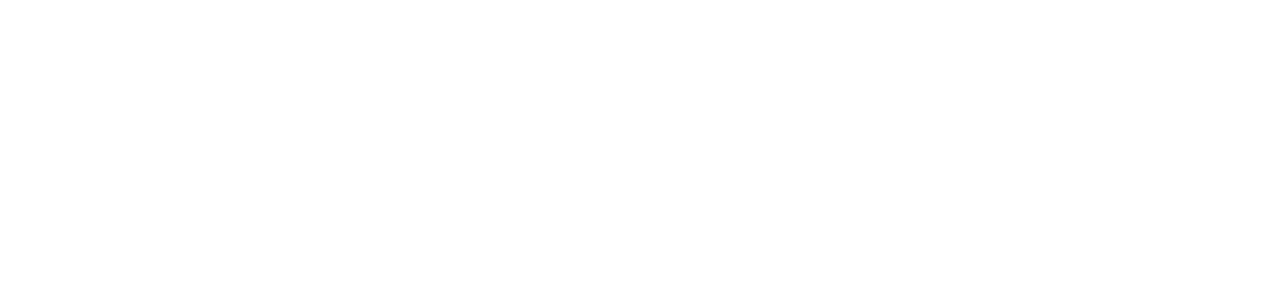
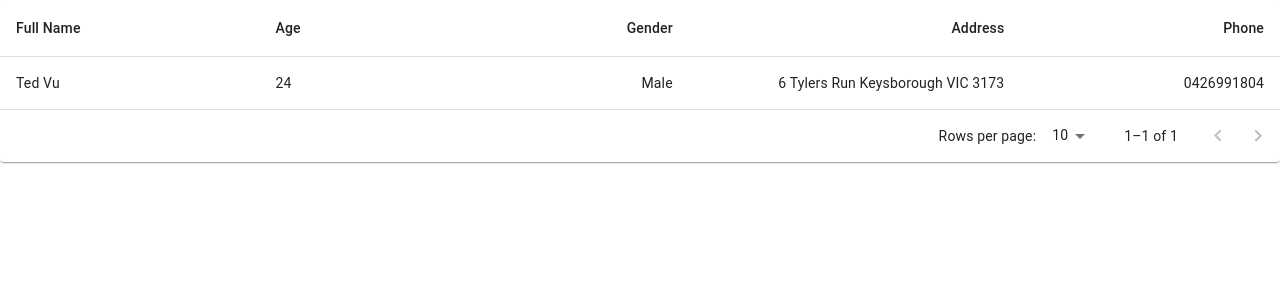
Before and after one commit to TedVu/patient-management-software, a React (Create React App) app: page /patients in a window 1280 px wide. Before the commit this address had no page. Shown: the top 300 px of the page. Built offline with nearby package versions, Linux system fonts and the light colour scheme.

Commit message:
Implement simple table with pagination

```diff
--- a/src/index.js
+++ b/src/index.js
@@ -4,6 +4,7 @@
 import "./index.css";
 import App from "./App";
 import reportWebVitals from "./reportWebVitals";
+import PatientList from "./pages/PatientList";
 
 const root = ReactDOM.createRoot(document.getElementById("root"));
 root.render(
@@ -11,6 +12,7 @@
     <BrowserRouter>
       <Routes>
         <Route path="/" element={<App />} />
+        <Route path="/patients" element={<PatientList />} />
       </Routes>
     </BrowserRouter>
   </React.StrictMode>
--- /dev/null
+++ b/src/pages/PatientList.js
@@ -0,0 +1,113 @@
+import * as React from "react";
+import Paper from "@mui/material/Paper";
+import Table from "@mui/material/Table";
+import TableBody from "@mui/material/TableBody";
+import TableCell from "@mui/material/TableCell";
+import TableContainer from "@mui/material/TableContainer";
+import TableHead from "@mui/material/TableHead";
+import TablePagination from "@mui/material/TablePagination";
+import TableRow from "@mui/material/TableRow";
+
+const columns = [
+  { id: "fullname", label: "Full Name", minWidth: 170 },
+  { id: "age", label: "Age", minWidth: 100 },
+  {
+    id: "gender",
+    label: "Gender",
+    minWidth: 170,
+    align: "right",
+  },
+  {
+    id: "address",
+    label: "Address",
+    minWidth: 170,
+    align: "right",
+    format: (value) => value.toLocaleString("en-US"),
+  },
+  {
+    id: "phone",
+    label: "Phone",
+    minWidth: 170,
+    align: "right",
+    format: (value) => value.toFixed(2),
+  },
+];
+
+function createData(fullname, age, gender, address, phone) {
+  return { fullname, age, gender, address, phone };
+}
+
+const rows = [
+  createData(
+    "Ted Vu",
+    "24",
+    "Male",
+    "6 Tylers Run Keysborough VIC 3173",
+    "0426991804"
+  ),
+];
+
+export default function PatientList() {
+  const [page, setPage] = React.useState(0);
+  const [rowsPerPage, setRowsPerPage] = React.useState(10);
+
+  const handleChangePage = (event, newPage) => {
+    setPage(newPage);
+  };
+
+  const handleChangeRowsPerPage = (event) => {
+    setRowsPerPage(+event.target.value);
+    setPage(0);
+  };
+
+  return (
+    <Paper sx={{ width: "100%", overflow: "hidden" }}>
+      <TableContainer sx={{ maxHeight: 440 }}>
+        <Table stickyHeader aria-label="sticky table">
+          <TableHead>
+            <TableRow>
+              {columns.map((column) => (
+                <TableCell
+                  key={column.id}
+                  align={column.align}
+                  style={{ minWidth: column.minWidth }}
+                >
+                  {column.label}
+                </TableCell>
+              ))}
+            </TableRow>
+          </TableHead>
+          <TableBody>
+            {rows
+              .slice(page * rowsPerPage, page * rowsPerPage + rowsPerPage)
+              .map((row) => {
+                return (
+                  <TableRow hover role="checkbox" tabIndex={-1} key={row.code}>
+                    {columns.map((column) => {
+                      const value = row[column.id];
+                      return (
+                        <TableCell key={column.id} align={column.align}>
+                          {column.format && typeof value === "number"
+                            ? column.format(value)
+                            : value}
+                        </TableCell>
+                      );
+                    })}
+                  </TableRow>
+                );
+              })}
+          </TableBody>
+        </Table>
+      </TableContainer>
+      <TablePagination
+        rowsPerPageOptions={[10, 25, 100]}
+        component="div"
+        count={rows.length}
+        rowsPerPage={rowsPerPage}
+        page={page}
+        onPageChange={handleChangePage}
+        onRowsPerPageChange={handleChangeRowsPerPage}
+      />
+    </Paper>
+  );
+}
```
